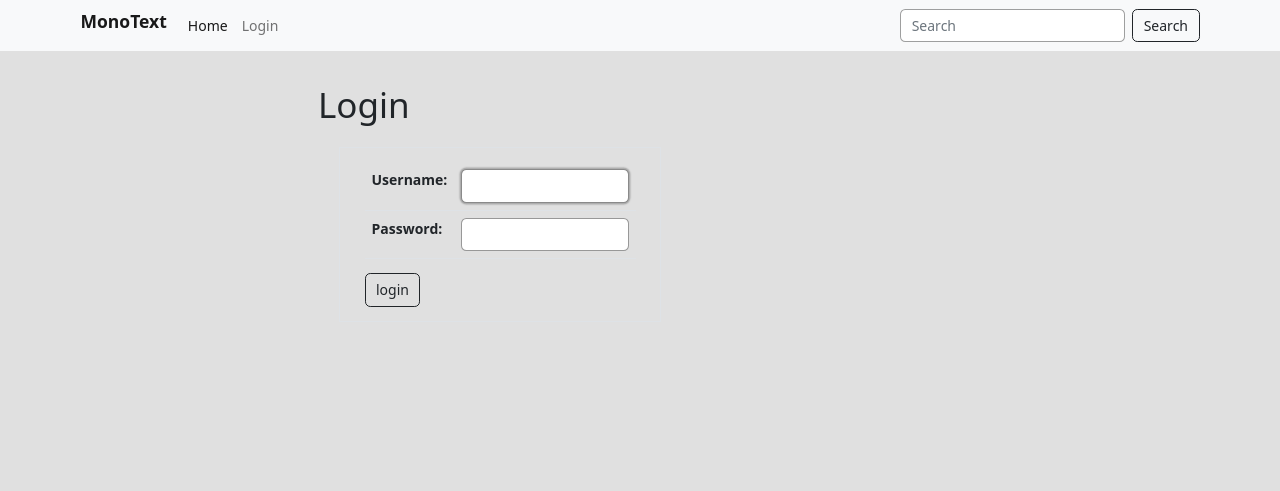
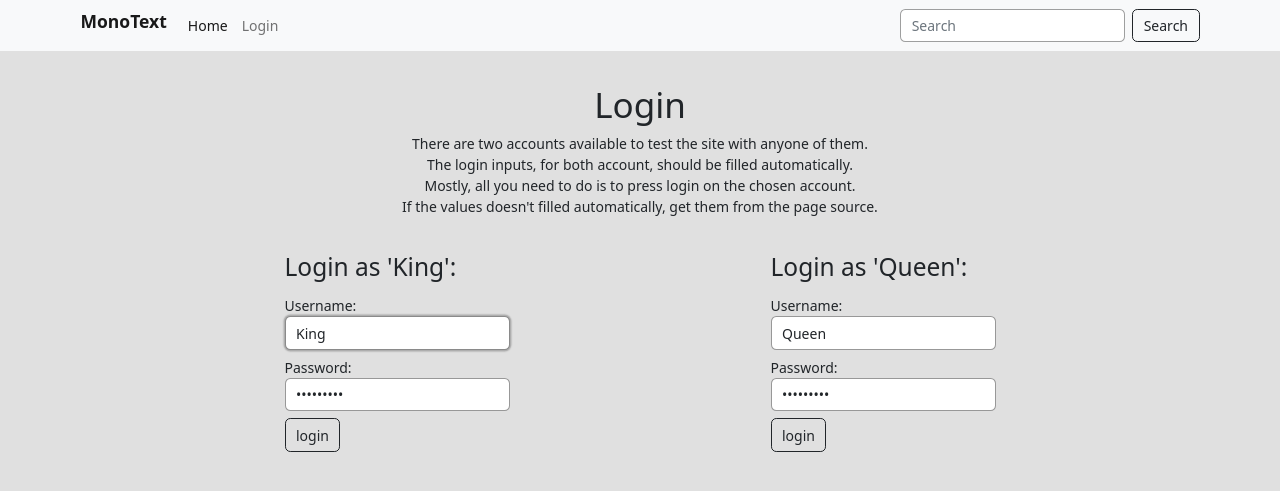
Before and after one commit to hussein-m-kandil/monotext, a Django app: page /accounts/login/ in a window 1280 px wide. Shown: the top 491 px of the page. Run offline with Django 4.2, Linux system fonts and the light colour scheme; some libraries are stand-ins or nearby versions.

Commit message:
Create two different accounts available publicly for anyone wants to test the site 😎🚀

```diff
--- a/posts/templates/base_generic.html
+++ b/posts/templates/base_generic.html
@@ -62,7 +62,7 @@
   <main>
     <div class="container">
       <div class="row">
-        <div class="col-11 col-md-9 col-lg-7 mx-auto my-5">
+        <div class="col-12 col-md-10 col-lg-8 col-xlg-6 mx-auto my-5">
           <div id="root-url" style="display: none;">{% url 'posts:index' %}</div>
           {% block content %}{% endblock %}
           {% block pagination %}
--- a/templates/registration/login.html
+++ b/templates/registration/login.html
@@ -2,7 +2,13 @@
 
 {% block content %}
 
-    <h1 class="mt-5">Login</h1>
+    <h1 class="mx-auto mt-5 text-center">Login</h1>
+    <p class="mx-auto text-center">
+        There are two accounts available to test the site with anyone of them.<br>
+        The login inputs, for both account, should be filled automatically.<br>
+        Mostly, all you need to do is to press login on the chosen account.<br>
+        If the values doesn't filled automatically, get them from the page source.
+    </p>
 
     {% if form.errors %}
         <p class="ms-5 text-danger">Your username and password didn't match. Please try again.</p>
@@ -16,30 +22,35 @@
             </script>
         {% endif %}
     {% endif %}
-
-    <div class="row col-lg-6 col-md-8 col-sm-12 m-4 p-3 border">
+<div class="d-flex flex-column flex-sm-row justify-content-between align-items-center">
+    <div class="m-3">
+        <h3 class="text-left my-2">Login as 'King':</h3>
         <form method="post" action="{% url 'login' %}">
             {% csrf_token %}
-            <table class="table">
-                <tr>
-                    <th>{{ form.username.label_tag }}</th>
-                    <td>{{ form.username }}</td>
-                </tr>
-                <tr>
-                    <th>{{ form.password.label_tag }}</th>
-                    <td>{{ form.password }}</td>
-                </tr>
-            </table>
-            <input class="btn btn-outline-dark" type="submit" value="login">
+            <label class="text-left mt-2" for="username-1">Username:</label>
+            <input type="text" name="username" autocapitalize="none" maxlength="150"
+                id="username-1" class="form-control" value="King" autofocus required>
+            <label class="text-left mt-2" for="password-1">Password:</label>
+            <input type="password" name="password" id="password-1" class="form-control"
+                value="django123" required>
+            <input class="btn btn-outline-dark mt-2" type="submit" value="login">
             <input type="hidden" name="next" value="{{ next }}">
         </form>
     </div>
+    <div class="m-3">
+        <h3 class="text-left my-2">Login as 'Queen':</h3>
+        <form method="post" action="{% url 'login' %}">
+            {% csrf_token %}
+            <label class="text-left mt-2" for="username-2">Username:</label>
+            <input type="text" name="username" autocapitalize="none" maxlength="150"
+                id="username-2" class="form-control" value="Queen" required>
+            <label class="text-left mt-2" for="password-2">Password:</label>
+            <input type="password" name="password" id="password-2" class="form-control"
+                value="django123" required>
+            <input class="btn btn-outline-dark mt-2" type="submit" value="login">
+            <input type="hidden" name="next" value="{{ next }}">
+        </form>
+    </div>
+</div>
 
-    <script>
-        let formInputs =
-            document.querySelectorAll("table input")
-            .forEach((element) => {
-                element.classList.add("form-control");
-        });
-    </script>
 {% endblock %}
```
